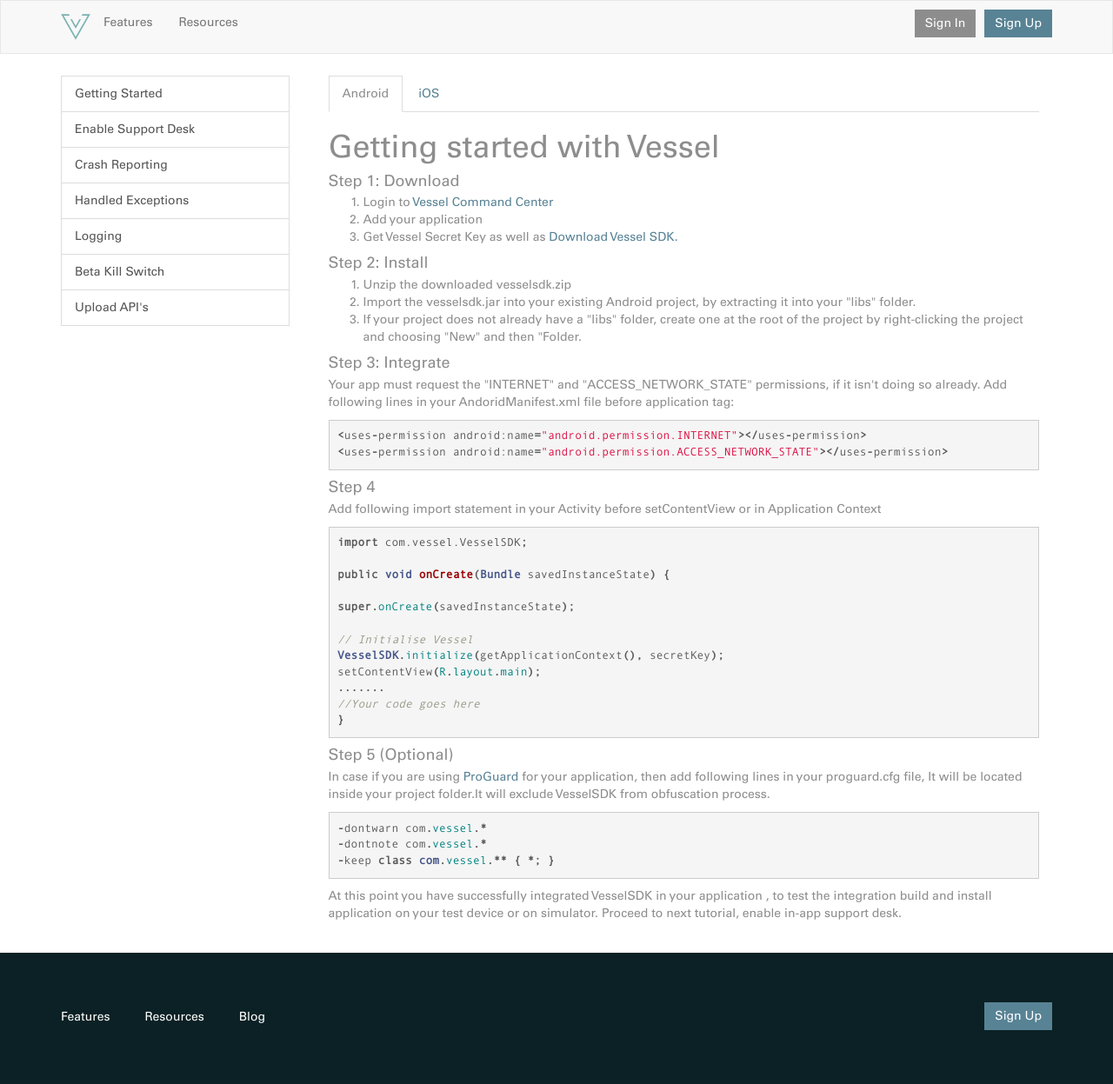
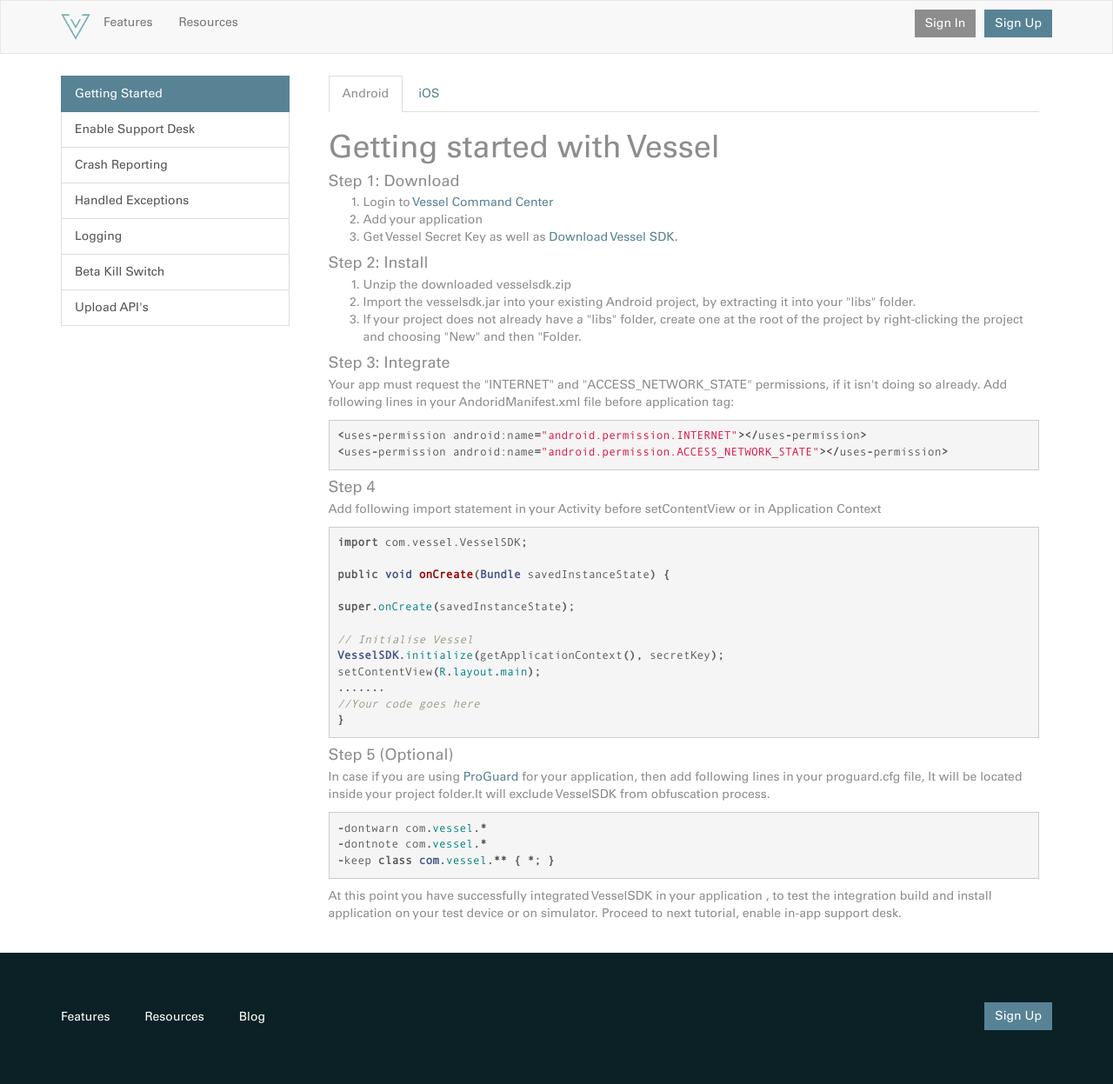
Before and after one commit to vesselio/resources, a Jekyll site: the page built from _posts/2013-09-07-getting-started.html, in a window 1280 px wide. Shown: the whole page at 87% size. Built offline with Jekyll 4.4.1, drawn with Linux system fonts in a browser that asks for light colours.

Commit message:
external links updated

```diff
--- a/_includes/footer.html
+++ b/_includes/footer.html
@@ -5,10 +5,10 @@
                 <div class='col-xs-6 col-sm-8 col-md-8'>
                     <ul class='pull-left unstyled horizonal'>
                         <li>
-                            <a href="{{ site.url }}">Features</a>
+                            <a href="http://www.vessel.io/features">Features</a>
                         </li>
                         <li>
-                            <a href="#">Resources</a>
+                            <a href="{{ site.url }}">Resources</a>
                         </li>
                         <li>
                             <a href='http://blog.vessel.io/'>Blog</a>
@@ -18,7 +18,7 @@
                 <div class='col-xs-6 col-sm-4 col-md-4'>
                     <ul class='pull-right unstyled horizonal text-right'>
                         <li>
-                            <a href='#' class='btn btn-primary' data-gatrackevent="true" data-gaeventtype='click' data-gacategory="footer" data-galabel='signup'>Sign Up</a>
+                            <a href='https://www.vessel.io/accounts/register/' class='btn btn-primary' data-gatrackevent="true" data-gaeventtype='click' data-gacategory="footer" data-galabel='signup'>Sign Up</a>
                         </li>
                     </ul>
                 </div>
--- a/_includes/header.html
+++ b/_includes/header.html
@@ -9,8 +9,8 @@
                     <span class="icon-bar"></span>
                 </button>
                 <div class='visible-xs pull-right mobile-auth-btns'>
-                    <a href="#" class='btn btn-default'>Sign In</a>
-                    <a href="#" class='btn btn-primary'>Sign Up</a>
+                    <a href="https://www.vessel.io/accounts/login/" class='btn btn-default'>Sign In</a>
+                    <a href="https://www.vessel.io/accounts/register/" class='btn btn-primary'>Sign Up</a>
                 </div>
                 <a class="navbar-brand" href="{{ site.baseurl }}">
                     <img src='{{ site.baseurl }}img/vessel-logo-2x.png' width='34' height='30' />
@@ -20,7 +20,7 @@
             <div class="collapse navbar-collapse navbar-ex1-collapse">
                 <ul class="nav navbar-nav navbar-left">
                     <li>
-                        <a href="#">Features</a>
+                        <a href="http://www.vessel.io/features">Features</a>
                     </li>
                     <li>
                         <a href="{{ site.baseurl }}">Resources</a>
@@ -28,10 +28,10 @@
                 </ul>
                 <ul class="nav navbar-nav navbar-right nav-ctas hidden-xs">
                     <li>
-                        <a href="#" class='btn btn-default' data-gatrackevent="true" data-gaeventtype='click' data-gacategory="header" data-galabel='signin'>Sign In</a>
+                        <a href="https://www.vessel.io/accounts/login/" class='btn btn-default' data-gatrackevent="true" data-gaeventtype='click' data-gacategory="header" data-galabel='signin'>Sign In</a>
                     </li>
                     <li>
-                        <a href="#" class='btn btn-primary' data-gatrackevent="true" data-gaeventtype='click' data-gacategory="header" data-galabel='signup'>Sign Up</a>
+                        <a href="https://www.vessel.io/accounts/register/" class='btn btn-primary' data-gatrackevent="true" data-gaeventtype='click' data-gacategory="header" data-galabel='signup'>Sign Up</a>
                     </li>
                 </ul>
             </div>
--- a/_includes/left_nav.html
+++ b/_includes/left_nav.html
@@ -1,5 +1,5 @@
 <div class="list-group side-nav">
     {% for post in site.posts reversed %}
-        <a class="list-group-item" href="{{ post.url }}">{{ post.title }}</a>
+        <a class="list-group-item {% if page.url == post.url %}active{% endif %}" href="{{ post.url }}">{{ post.title }}</a>
     {% endfor %}
 </div>
--- a/_posts/2013-09-07-getting-started.html
+++ b/_posts/2013-09-07-getting-started.html
@@ -1,7 +1,6 @@
 ---
 layout: default
 title: Getting Started
-data: 2013-09-13
 ---
 <ul class="nav nav-tabs" id="os-tabs">
     <li class="active">
```
